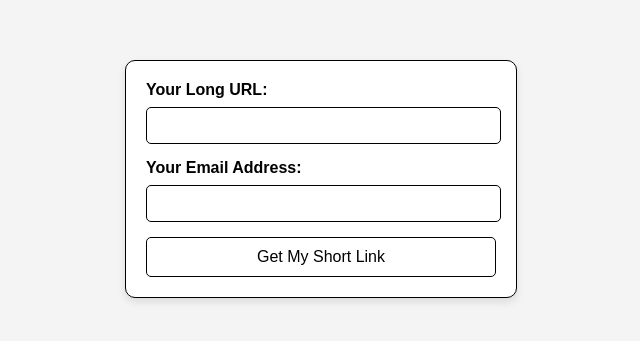
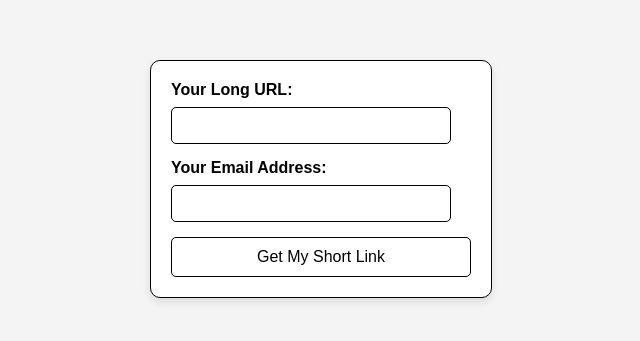
Before and after one commit to ezraco/LinkBolt-form, a plain HTML site: page index.html in a window 1280 px wide. Shown: the part 221-562 px from the top of the page, without its empty margins (319-959 px from the left). Drawn offline with Linux system fonts and the light colour scheme.

Commit message:
Update index.html to fix container width and form width

```diff
--- a/index.html
+++ b/index.html
@@ -19,7 +19,7 @@
             border: 1px solid black;
             padding: 20px;
             border-radius: 10px;
-            width: 350px;
+            width: 300px;
             box-shadow: 0px 4px 8px rgba(0, 0, 0, 0.1);
         }
         label {
@@ -29,13 +29,14 @@
             color: black;
         }
         input[type="text"], input[type="email"] {
-            width: 95%;
+            width: calc(100% - 20px); /* Same as button width with padding */
             padding: 10px;
             margin-bottom: 15px;
             border: 1px solid black;
             border-radius: 5px;
             background-color: white;
             color: black;
+            box-sizing: border-box; /* Ensure padding is included in width */
         }
         button {
             width: 100%;
@@ -46,6 +47,7 @@
             color: black;
             font-size: 16px;
             cursor: pointer;
+            box-sizing: border-box; /* Ensure padding is included in width */
         }
         button:hover {
             background-color: black;
```
